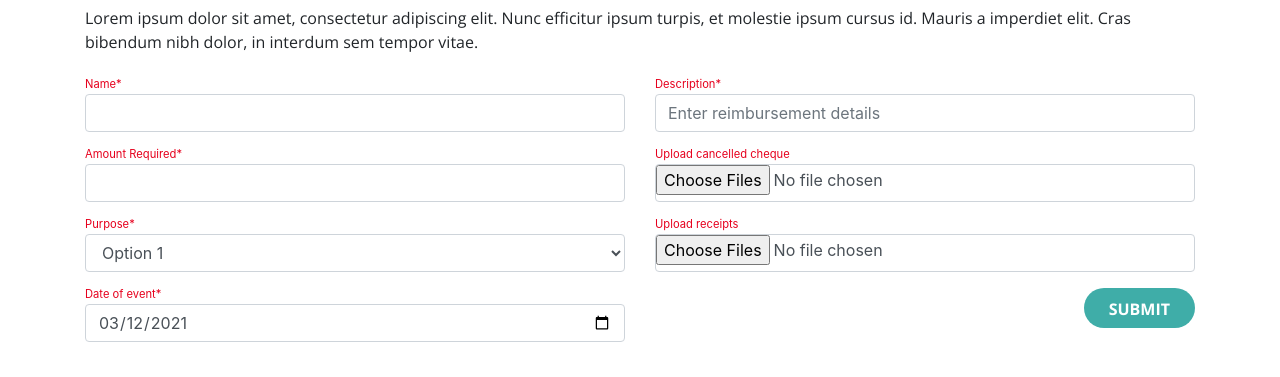
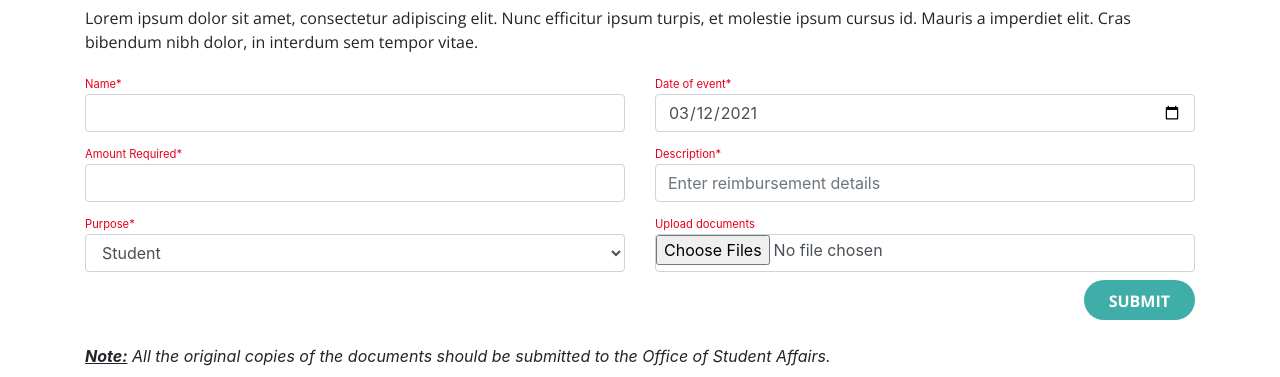
Before and after one commit to sushantg2001/reimbursement, a React (Create React App) app: page /#/home in a window 1280 px wide. Shown: the part 413-790 px from the top of the page. Built offline with nearby package versions, Linux system fonts and the light colour scheme.

Commit message:
Conditional rendering on clubs

```diff
--- a/src/pages/History/Card.jsx
+++ b/src/pages/History/Card.jsx
@@ -24,10 +24,6 @@
                 <div className="card-body m-0">
                     <p className="card-title blue-color m-0 p-0"><span className="fw-700 mr-1" style={{fontSize:"110%", textDecoration:"underline"}}>{props.purpose}</span><span style={{color:"#000", fontSize:"80%", fontWeight:"600"}}>{"["+ props.id +"]"}</span> <span className="historyStatus fw-700" style={colorStyle}>{props.status}</span></p>
                     <p className="card-text m-0 p-0"> <span className="historyAmount fw-700">{"₹ "+props.amount}</span> {props.description} </p>
-                    {/* <p className="m-0 p-0 pt-1 submission"> */}
-                    {/* Submitted on: {props.date}  */}
-                    {/* <br className="p-0 m-0"/>{props.status === "Completed" && ( "Processed on: " + props.processed)} */}
-                    {/* </p> */}
                 </div>
 
             </div>
--- a/src/pages/Home/homeContent.jsx
+++ b/src/pages/Home/homeContent.jsx
@@ -3,6 +3,7 @@
 function HomeContent()
 {
     const[expand, setExpand] = useState(false);
+    const[isClub, setClub] = useState(false);
     function handleExpand()
     {
         setExpand(true);
@@ -24,6 +25,74 @@
     else{
         today = today + (d.getMonth()+1)+"-0"+ d.getDate();
     }
+    const options= [
+        {
+            option:"Student",
+            isAvailable: true
+        },
+        {
+            option:"Club",
+            isAvailable:true
+        }
+    ]
+    const clubs = [
+        {
+            club:"Club1",
+            isAvailable:false
+        },
+        {
+            club:"Club2",
+            isAvailable:false
+        },
+        {
+            club:"Club3",
+            isAvailable:false
+        },
+        {
+            club:"Club4",
+            isAvailable:true
+        },
+        {
+            club:"Club5",
+            isAvailable:false
+        },
+        {
+            club:"Club6",
+            isAvailable:false
+        },
+        {
+            club:"Club7",
+            isAvailable:false
+        },
+        {
+            club:"Club8",
+            isAvailable:true
+        },
+        {
+            club:"Club9",
+            isAvailable:false
+        },
+        {
+            club:"Club10",
+            isAvailable:false
+        },
+        {
+            club:"Club11",
+            isAvailable:false
+        }
+    ]
+    function updateClub(event)
+    {
+        const val = event.target.value;
+        console.log(val);
+        if(val === "Club")
+        {
+            setClub(true);
+        }
+        else{
+            setClub(false);
+        }
+    }
     return (
         <>
         <div className="container  homeContainer mb-5  ">
@@ -41,18 +110,32 @@
                     <label for="amount" className="formStyle m-0">Amount Required*</label>
                     <input type="number" class="form-control mb-2 "  required />
                     <label for="purpose" className="formStyle m-0">Purpose*</label>
-                    <select id="purpose" name="purpose" className="form-control mb-2 " required >
-                        <option value="opt1" disabled={false}>Option 1</option>
-                        <option value="opt2" disabled={true}>Option 2</option>
-                        <option value="opt3" disabled={true}>Option 3</option>
-                        <option value="opt4" disabled={false}>Option 4</option>
+                    <select id="purpose" name="purpose" className="form-control mb-2 " required onChange={updateClub}>
+                        {
+                            options.map((option, index)=>{
+                                return (<option value={option.option} key={index} disabled={!option.isAvailable} >{option.option}</option>);
+                            })
+                        }
                     </select>
-                    <label for="start" className="formStyle m-0">Date of event*</label>
-                    <input type="date" id="start" name="trip-start"
-                    class="form-control mb-2 "
-                        value={today}></input>
+                    {
+                        isClub &&
+                            (<>
+                            <label for="clubs" className="formStyle m-0">Select Club*</label>
+                            <select id="club" name="club" className="form-control mb-2 " required >
+                                {
+                                    clubs.map((club, index)=>{
+                                        return (<option value={club.club} key={index} disabled={!club.isAvailable} >{club.club}</option>);
+                                    })
+                                }
+                            </select>
+                            </>)
+                    }
                     </div>
                     <div class="col-md-6 col-sm-12">
+                        <label for="start" className="formStyle m-0">Date of event*</label>
+                        <input type="date" id="start" name="trip-start"
+                        class="form-control mb-2 "
+                            value={today}></input>
                         <label for="description" class="form-label formStyle m-0">Description*</label>
                         <textarea required class="form-control mb-2 textArea "
                         id="exampleFormControlTextarea1"
@@ -62,12 +145,8 @@
                         onClick={handleExpand}
                         ></textarea>
                         <div class="m-0 mb-2 p-0 ">
-                            <label for="formFileMultiple" class="form-label formStyle m-0 p-0">Upload cancelled cheque</label>
+                            <label for="formFileMultiple" class="form-label formStyle m-0 p-0">Upload documents</label>
                             <input class="form-control p-0 m-0" type="file" id="formFileMultiple" multiple />
-                        </div>
-                        <div class="m-0 mb-3 p-0 ">
-                            <label for="formFileMultipleReceipt" class="form-label formStyle m-0 p-0">Upload receipts</label>
-                            <input class="form-control p-0 m-0" type="file" id="ormFileMultipleReceipt" multiple />
                         </div>
                         <button type="submit" class="btn reimbBtn pull-right btn-lg p-0 pt-1 pb-1 pl-4 pr-4"  style={{backgroundColor:"#3FADA8", borderRadius:"30px"}}><span className="fw-700 white" style={{fontSize:"80%"}}>SUBMIT</span></button>
 
--- a/src/pages/Request/RequestContent.jsx
+++ b/src/pages/Request/RequestContent.jsx
@@ -3,9 +3,79 @@
 function RequestContent()
 {
     const [expand, setExpand] = useState(false);
+    const[isClub, setClub] = useState(false);
+
     function handleExpand()
     {
         setExpand(true);
+    }
+    const options= [
+        {
+            option:"Student",
+            isAvailable: true
+        },
+        {
+            option:"Club",
+            isAvailable:false
+        }
+    ]
+    const clubs = [
+        {
+            club:"Club1",
+            isAvailable:false
+        },
+        {
+            club:"Club2",
+            isAvailable:false
+        },
+        {
+            club:"Club3",
+            isAvailable:false
+        },
+        {
+            club:"Club4",
+            isAvailable:true
+        },
+        {
+            club:"Club5",
+            isAvailable:false
+        },
+        {
+            club:"Club6",
+            isAvailable:false
+        },
+        {
+            club:"Club7",
+            isAvailable:false
+        },
+        {
+            club:"Club8",
+            isAvailable:true
+        },
+        {
+            club:"Club9",
+            isAvailable:false
+        },
+        {
+            club:"Club10",
+            isAvailable:false
+        },
+        {
+            club:"Club11",
+            isAvailable:false
+        }
+    ]
+    function updateClub(event)
+    {
+        const val = event.target.value;
+        console.log(val);
+        if(val === "Club")
+        {
+            setClub(true);
+        }
+        else{
+            setClub(false);
+        }
     }
     return (
         <>
@@ -22,12 +92,26 @@
                     <label for="Name" className="formStyle m-0">Name*</label>
                     <input required type="text" class="form-control mb-2" />
                     <label for="purpose" className="formStyle m-0">Purpose*</label>
-                    <select required id="purpose" name="purpose" className="form-control mb-2">
-                        <option value="opt1">Option 1</option>
-                        <option value="opt2">Option 2</option>
-                        <option value="opt3">Option 3</option>
-                        <option value="opt4">Option 4</option>
+                    <select required id="purpose" name="purpose" className="form-control mb-2" onChange={updateClub}>
+                        {
+                            options.map((option, index)=>{
+                                return(<option value={index.option} key={index} >{option.option}</option>)
+                            })
+                        }
                     </select>
+                    {
+                        isClub &&
+                            (<>
+                            <label for="clubs" className="formStyle m-0">Select Club*</label>
+                            <select id="club" name="club" className="form-control mb-2 " required >
+                                {
+                                    clubs.map((club, index)=>{
+                                        return (<option value={club.club} key={index}>{club.club}</option>);
+                                    })
+                                }
+                            </select>
+                            </>)
+                    }
                     </div>
                     <div class="col-md-6 col-sm-12">
                         <label for="description" class="form-label formStyle m-0">Description*</label>
```
